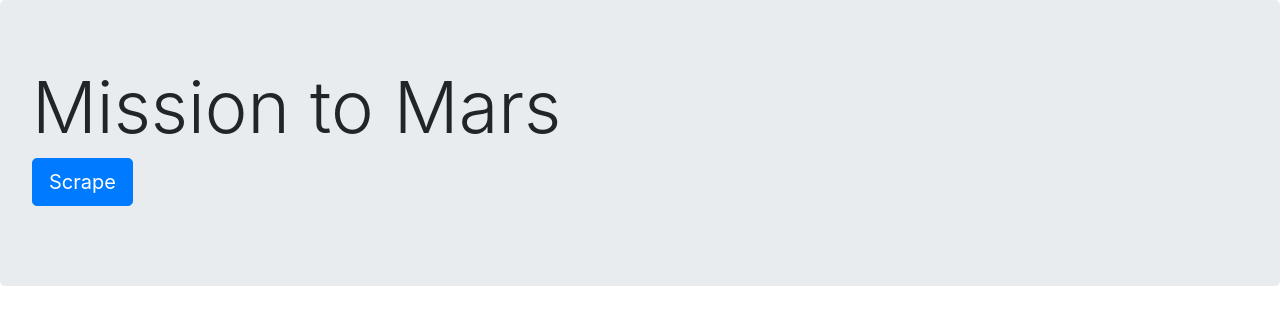
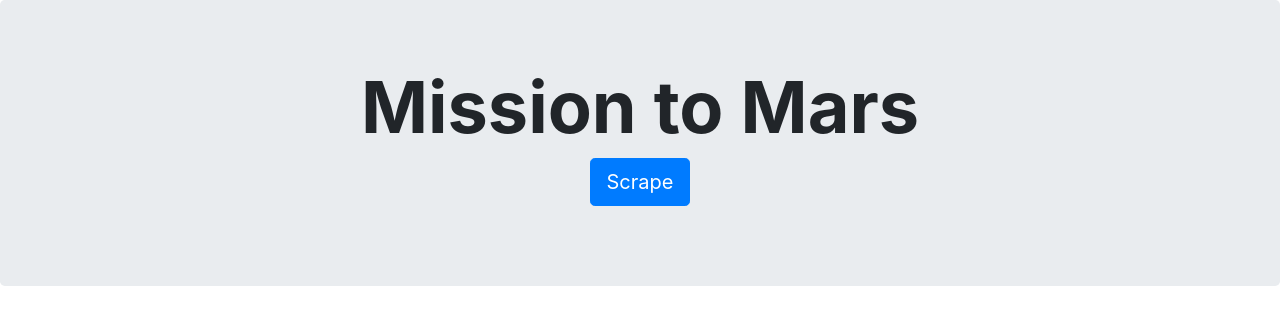
Before and after one commit to kynanl/web_scraping_challenge, a Flask app: template mission_to_mars/templates/index.html in a window 1280 px wide. Shown: the top 318 px of the page. Run offline with Flask 2, Linux system fonts and the light colour scheme; the template is opened without the code that fills it, so the values that code supplies are empty; some libraries are stand-ins or nearby versions.

Commit message:
Add files via upload

```diff
--- a/mission_to_mars/templates/index.html
+++ b/mission_to_mars/templates/index.html
@@ -10,27 +10,29 @@
   <!-- Bootstrap CSS -->
   <link rel="stylesheet" href="https://stackpath.bootstrapcdn.com/bootstrap/4.3.1/css/bootstrap.min.css"
     integrity="sha384-ggOyR0iXCbMQv3Xipma34MD+dH/1fQ784/j6cY/iJTQUOhcWr7x9JvoRxT2MZw1T" crossorigin="anonymous">
+
+
 </head>
 
 <body>
-  <div class="jumbotron">
-    <h1 class="display-3">Mission to Mars</h1>
+  <div class="jumbotron" style="text-align: center;">
+    <h1 class="display-3" style="font-weight: bold;">Mission to Mars</h1>
     <p class="lead">
-      <a class="btn btn-primary btn-lg" href="/scrape" role="button">Scrape</a>
+      <a class="btn btn-primary btn-lg" href="/scrape" role="button" style="text-align: center;">Scrape</a>
     </p>
   </div>
-  <div class="">
+  <div class="" style="padding-left: 50px;">
     <h2>Latest Mars News</h2>
-    <p class="title">{{mars.news_title}} </p>
+    <p class="title" style="font-weight: bold;">{{mars.news_title}} </p>
     <p>{{mars.news_paragraph}} </p>
   </div>
   <div class="container">
     <div class="row">
       <div class="col-md-8 col-sm-4">
-        <h2>Featured Mars Image</h2>
+        <h2 style="text-align: left;">Featured Mars Image</h2>
       </div>
       <div class="col-md-8 col-sm-4">
-        <img class="img-fluid" src={{mars.featured_image}} alt="">
+        <img class="img-fluid" src={{mars.featured_image}} alt="" style="max-width: 100pc;" style="height: 50pc;">
       </div>
 
       <div class="col-md-4 col-sm-2">
@@ -42,20 +44,21 @@
     </div>
     <br>
   </div>
+  <h5 style="padding-left: 50px;" style="font-weight: bold;">Mars Hemispheres</h5>
   <div class="row" id="images" style="margin-bottom: 30px;">
-    <div class="col-md-5">
+    <div class="col-md-5" style="padding-left: 50px;">
       <img class="img-fluid" src={{mars.hemisphere_images[0]["img_url"]|safe}} alt="">
       <h4>{{mars.hemisphere_images[0]["title"]}}</h4>
     </div>
-    <div class="col-md-5">
+    <div class="col-md-5" style="padding-left: 50px;">
       <img class="img-fluid" src={{mars.hemisphere_images[1]["img_url"]|safe}} alt="">
       <h4>{{mars.hemisphere_images[1]["title"]}}</h4>
     </div>
-    <div class="col-md-5">
+    <div class="col-md-5" style="padding-left: 50px;">
       <img class="img-fluid" src={{mars.hemisphere_images[2]["img_url"]|safe}} alt="">
       <h4>{{mars.hemisphere_images[2]["title"]}}</h4>
     </div>
-    <div class="col-md-5">
+    <div class="col-md-5" style="padding-left: 50px;">
       <img class="img-fluid" src={{mars.hemisphere_images[3]["img_url"]|safe}} alt="">
       <h4>{{mars.hemisphere_images[3]["title"]}}</h4>
     </div>
```
Also changed, not shown: 1 other file.
